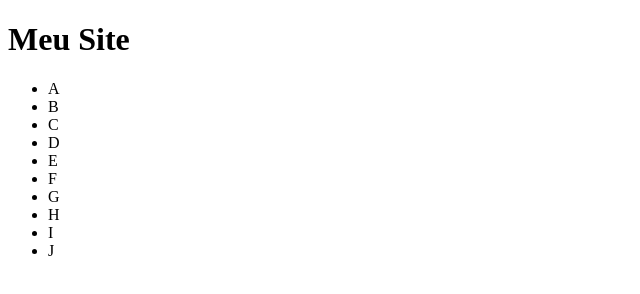
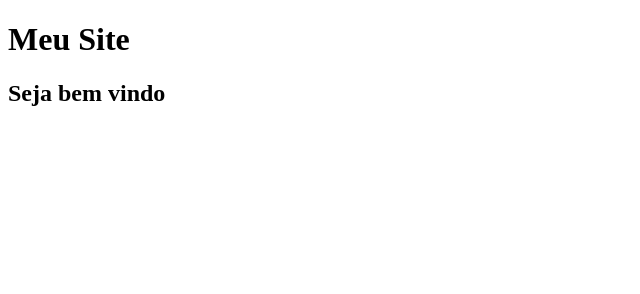
Before and after one commit to gutoffline/site-novo, a plain HTML site: page index.html in a window 1280 px wide. Shown: the whole page, without its empty margins (0-640 px from the left). Drawn offline with Linux system fonts and the light colour scheme.

Commit message:
exclusão da lista
eu exclui uma lista

```diff
--- a/index.html
+++ b/index.html
@@ -8,17 +8,6 @@
 </head>
 <body>
     <h1>Meu Site</h1>
-    <ul>
-        <li>A</li>
-        <li>B</li>
-        <li>C</li>
-        <li>D</li>
-        <li>E</li>
-        <li>F</li>
-        <li>G</li>
-        <li>H</li>
-        <li>I</li>
-        <li>J</li>
-    </ul>
+    <h2>Seja bem vindo</h2>
 </body>
 </html>
```
